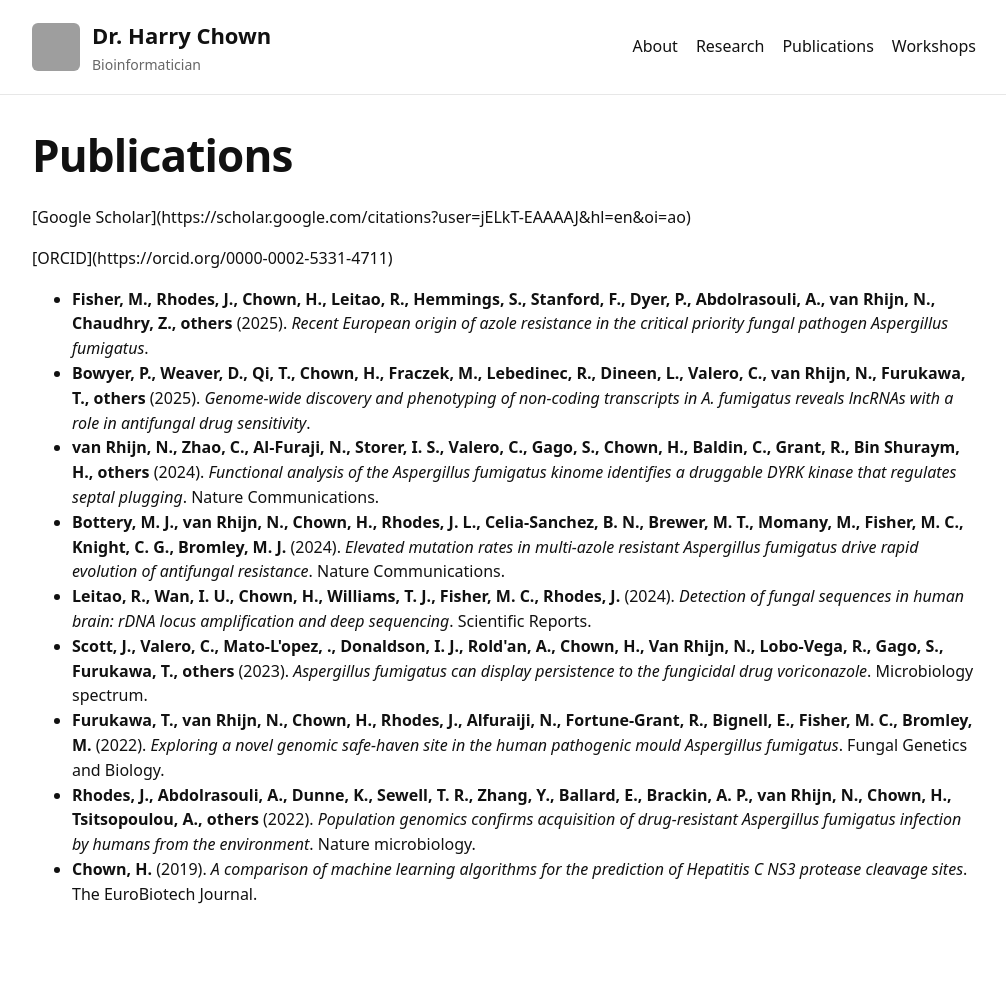
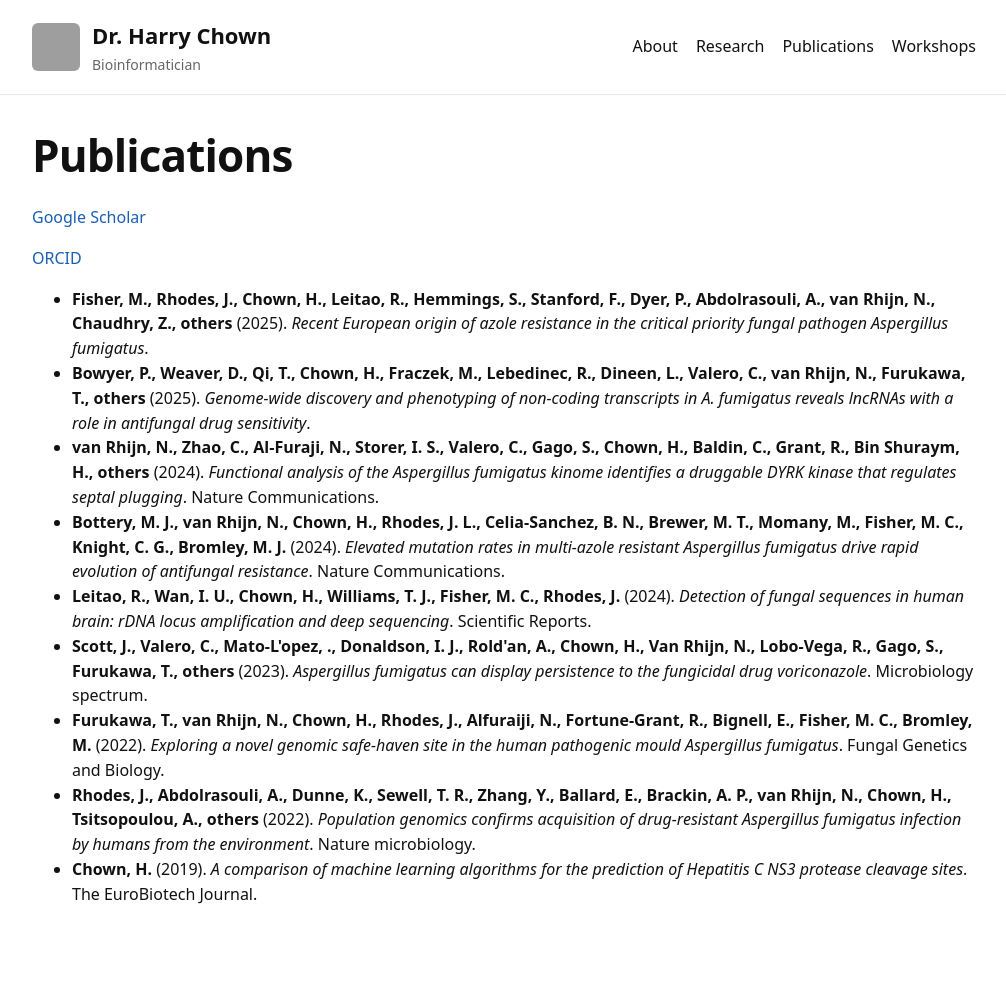
Before and after one commit to harrychown/harrychown.github.io, a Jekyll site: the page built from publications.md, in a window 1280 px wide. Shown: the whole page, without its empty margins (136-1142 px from the left). Built offline with Jekyll 4.4.1, drawn with Linux system fonts in a browser that asks for light colours; grey boxes are pictures that could not be loaded.

Commit message:
Simplify publication links formatting
Removed HTML paragraph tags around links to Google Scholar and ORCID.

```diff
--- a/publications.md
+++ b/publications.md
@@ -5,8 +5,9 @@ title: Publications
 
 # Publications
 
-<p>[Google Scholar](https://scholar.google.com/citations?user=jELkT-EAAAAJ&hl=en&oi=ao)</p>
-<p>[ORCID](https://orcid.org/0000-0002-5331-4711)</p>
+[Google Scholar](https://scholar.google.com/citations?user=jELkT-EAAAAJ&hl=en&oi=ao)
+
+[ORCID](https://orcid.org/0000-0002-5331-4711)
 
 
 
```
